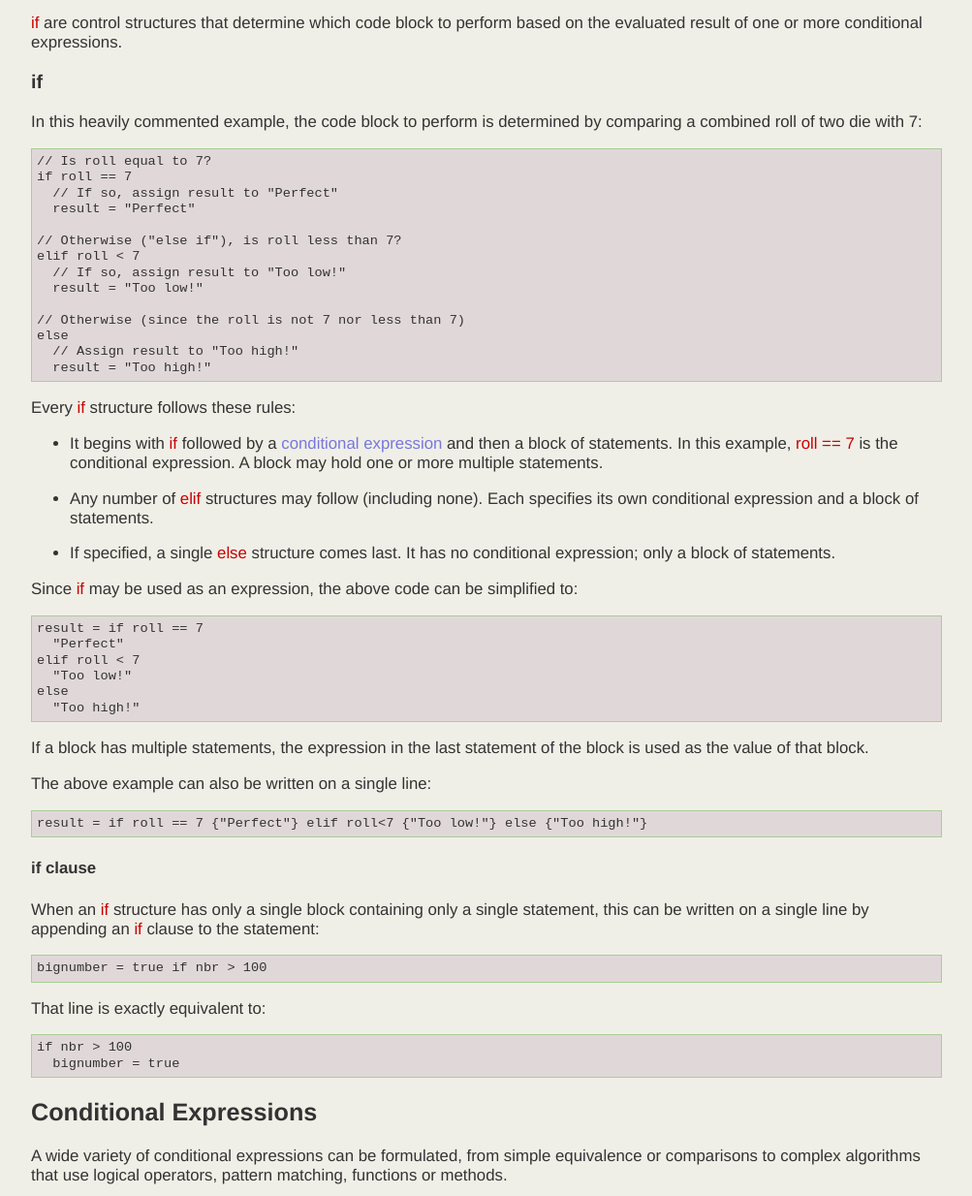
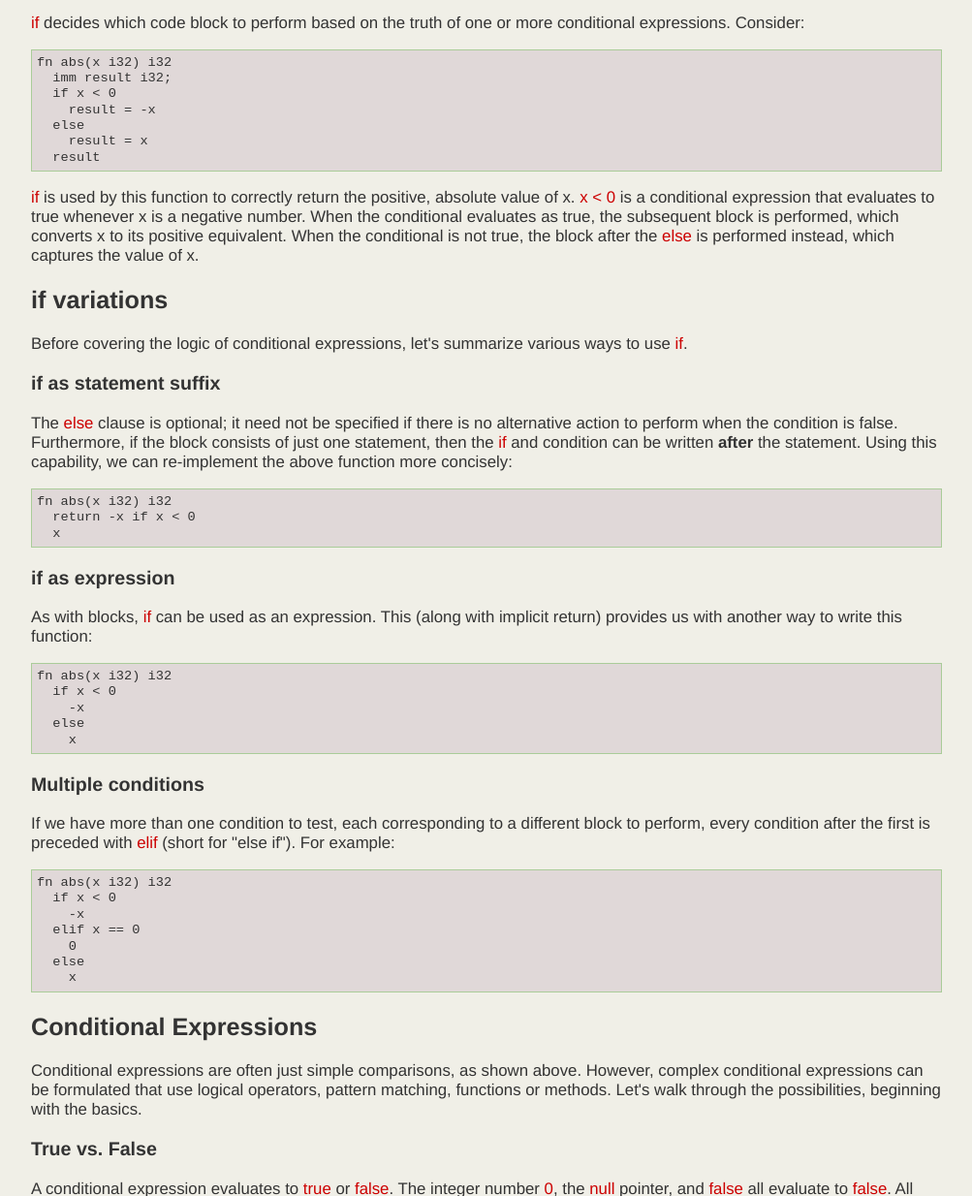
Before and after one commit to jondgoodwin/conesite, a plain HTML site: page public/coneref/refcondexp.html in a window 1280 px wide. Shown: the part 99-1333 px from the top of the page at 97% size, without its empty margins (138-1141 px from the left). Drawn offline with Linux system fonts and the light colour scheme.

Commit message:
Simplify description of if/conditional expressions

```diff
--- a/public/coneref/refcondexp.html
+++ b/public/coneref/refcondexp.html
@@ -1,6 +1,6 @@
 <html>
   <head>
-	  <title>If, Match and Conditional Logic - Cone Reference</title>
+	  <title>If and Conditional Expressions - Cone Reference</title>
 		<meta content="text/html; charset=UTF-8" http-equiv="content-type">
 		<meta name="viewport" content="width=device-width, initial-scale=1" />
 	  <link rel="stylesheet" type="text/css" href="standard.css" />
@@ -8,75 +8,80 @@
   <body>
 		<div id="header">
 			<a href="/"><div id="title">Cone</div></a>
-			<div id="sub">If, Match and Conditional Logic</div>
+			<div id="sub">If and Conditional Expressions</div>
 		</div>
 
     <div class="text">
 
-	<p><span class="pre">if</span> are control structures
-	that determine which code block to perform based on the evaluated result of one or more conditional expressions.</p>
+	<p><span class="pre">if</span> decides which code block
+	to perform based on the truth of one or more conditional expressions.
+	Consider:</p>
 
-	<h3 id="if">if</h3>
-	<p>In this heavily commented example, the code block to perform is determined
-	by comparing a combined roll of two die with 7:</p>
 <pre>
-// Is roll equal to 7?
-if roll == 7
-  // If so, assign result to "Perfect"
-  result = "Perfect"
+fn abs(x i32) i32
+  imm result i32;
+  if x &lt; 0
+    result = -x
+  else
+    result = x
+  result
+</pre>
+	<p><span class="pre">if</span> is used by this function to correctly
+	return the positive, absolute value of x.
+	<span class="pre">x &lt; 0</span> is a conditional expression that evaluates
+	to true whenever x is a negative number. When the conditional evaluates as true,
+	the subsequent block is performed, which converts x to its positive equivalent.
+	When the conditional is not true, the block after the
+	<span class="pre">else</span> is performed instead, which captures the value of x.</p>
 
-// Otherwise ("else if"), is roll less than 7?
-elif roll &lt; 7
-  // If so, assign result to "Too low!"
-  result = "Too low!"
+	<h2 id="if">if variations</h2>
+	<p>Before covering the logic of conditional expressions,
+	let's summarize various ways to use
+	<span class="pre">if</span>.</p>
 
-// Otherwise (since the roll is not 7 nor less than 7)
-else
-  // Assign result to "Too high!"
-  result = "Too high!"
-</pre>
-	<p>Every <span class="pre">if</span> structure follows these rules:</p>
-	<ul>
-	<li>It begins with <span class="pre">if</span> followed by a
-	<a href="#condexp">conditional expression</a> and then a block of statements.
-	In this example, <span class="pre">roll == 7</span> is the conditional expression.
-	A block may hold one or more multiple statements.</li>
-	<li>Any number of <span class="pre">elif</span> structures may follow (including none).
-	Each specifies its own conditional expression and a block of statements.</li>
-	<li>If specified, a single <span class="pre">else</span> structure comes last.
-	It has no conditional expression; only a block of statements.</li>
-	</ul>
-	<p>Since <span class="pre">if</span> may be used as an expression, the above code can be simplified to:</p>
+	<h3>if as statement suffix</h3>
+	<p>The <span class="pre">else</span> clause is optional; it need not be specified if there
+	is no alternative action to perform when the condition is false.
+	Furthermore, if the block consists of just one statement,
+	then the <span class="pre">if</span> and condition can be written <b>after</b> the statement.
+	Using this capability, we can re-implement the above function more concisely:
 <pre>
-result = if roll == 7
-  "Perfect"
-elif roll &lt; 7
-  "Too low!"
-else
-  "Too high!"
-</pre>
-	<p>If a block has multiple statements, the expression in the last statement of the block
-	is used as the value of that block.</p>
-	<p>The above example can also be written on a single line:</p>
-<pre>
-result = if roll == 7 {"Perfect"} elif roll&lt;7 {"Too low!"} else {"Too high!"}
+fn abs(x i32) i32
+  return -x if x &lt; 0
+  x
 </pre>
 
-	<h4>if clause</h4>
-	<p>When an <span class="pre">if</span> structure has only a single block containing only a single statement,
-	this can be written on a single line by appending an <span class="pre">if</span> clause to the statement:</p>
+	<h3>if as expression</h3>
+	<p>As with blocks, <span class="pre">if</span> can be used as an expression.
+	This (along with implicit return) provides us with another way to write this function:</p>
 <pre>
-bignumber = true if nbr &gt; 100
+fn abs(x i32) i32
+  if x &lt; 0
+    -x
+  else
+    x
 </pre>
-	<p>That line is exactly equivalent to:</p>
+
+	<h3>Multiple conditions</h3>
+	<p>If we have more than one condition to test, each corresponding to
+	a different block to perform, every condition after the first
+	is preceded with <span class="pre">elif</span> (short for "else if").
+	For example:</p>
 <pre>
-if nbr &gt; 100
-  bignumber = true
+fn abs(x i32) i32
+  if x &lt; 0
+    -x
+  elif x == 0
+    0
+  else
+    x
 </pre>
 
 	<h2 id="condexp">Conditional Expressions</h2>
-	<p>A wide variety of conditional expressions can be formulated, from simple equivalence or comparisons
-	to complex algorithms that use logical operators, pattern matching, functions or methods.</p>
+	<p>Conditional expressions are often just simple comparisons, as shown above.
+	However, complex conditional expressions can be formulated that use
+	logical operators, pattern matching, functions or methods.
+	Let's walk through the possibilities, beginning with the basics.</p>
 
 	<h3>True vs. False</h3>
 	<p>A conditional expression evaluates to <span class="pre">true</span> or <span class="pre">false</span>.
@@ -86,23 +91,19 @@ if nbr &gt; 100
 	Thus:</p>
 <pre>
 // This statement will never execute
-a += 1 if 0   // since 0 is equivalent to false
+a += 1 if 0   // since 0 evaluates to false
 
 // This statement will always execute
 a += 1 if "hello"
 </pre>
-	<p>These rules make it possible to use function or method calls as part of a conditional expression:</p>
+	<p>This applies to the (first) value returned by a function or method call:</p>
 <pre>
 a += 1 if a.isOdd
 </pre>
-	<p>Conditional expressions are not just for <span class="pre">if</span> and <span class="pre">while</span>.
-	A conditional expression may be used within any expression:</p>
-<pre>
-imm isOne Bool = (a == 1)    // isOne will be either true or false
-</pre>
 
-	<h3>Equivalence Operators</h3>
-	<p>The <span class="pre">==</span> operator returns true if two values have the same content and type.
+	<h3>Equivalence</h3>
+	<p>With most values, we can compare whether they are the same by using an equivalence operator.
+	The <span class="pre">==</span> operator returns true if two values have the same content and type.
 	<span class="pre">!=</span> (not equal) is true if they do not. For example:</p>
 <pre>
 x == 3.0        // Returns true if the local variable x's value is 3.0
@@ -115,30 +116,24 @@ true != false   // Returns true
 	For example, two floating point numbers could be evaluated as equal
 	if they are within some margin of error (resulting from floating point calculation rounding errors).
 	Similarly, two lists might be equal if they have the exact same contents.
-	Some types may not implement the <span class="pre">==</span> method.</p>
+	A type must implement the <span class="pre">==</span> method to ensure its values can be compared.</p>
 
-	<h3>Comparison Operators</h3>
+	<h3>Ordered Comparison</h3>
 	<p>Comparison operators determine whether one value is greater or less than some other value.
 	They work only on types that are comparable, such as numbers.</p>
 <pre>
 x &gt;= 2          // Returns true if x is greater than or equal to 2 (&gt;, &lt;, &lt;= are variants)
 2 &lt;= 2.0        // Returns false any time the types do not agree
 </pre>
-	<p>Float values are compared using the same closeness criteria described above.
-	For one Float value to be less than another, it must be less by at least the comparable closeness.</p>
-	<p>In some cases, a type can make its values comparable by implementing just the
-	<span class="pre">&lt;=&gt;</span> (rocket-ship) operator/method.
-	This returns an integer (rather than true or false): -1 if less, 0 if equal, and 1 if greater.</p>
-<pre>
--2 <=> 4      // Returns -1
-</pre>
-	<p>Use of the <span class="pre">Comparable</span> trait would then implement the other
-	comparison operators using the rocket-ship operator.</p>
 
 	<h3>Boolean Operators</h3>
-	<p>Acorn has three boolean operators:
-	'and', 'or' and 'not' ('!').
-	For example:</p>
+	<p>Sometimes a conditional expression requires checking multiple conditions
+	and then combining those results together into a single true/false determination.
+	The boolean operators
+	'and', 'or' and 'not' ('!') are used to accomplish this.
+	These operators are distinctly different than the bitwise logic operators
+	('&', '|', and '~') introduced in an earlier section.</p>
+	<p>For example:</p>
 <pre>
 0==3 or not 2&lt;3 and 3==3   // Returns true ('and' is evaluated before 'or')
 </pre>
@@ -146,23 +141,22 @@ x &gt;= 2          // Returns true if x is greater than or equal to 2 (&gt;, &lt
 	<ul>
 	<li>As mentioned earlier, they treat 0, null and false as false. All other values are considered true.</li>
 	<li>The boolean operators 'and' and 'or' will stop evaluating any time the answer is known for sure.
-	Thus, the .isEmpty method will never be performed in this expression (making it similar to a simple 'if' statement):
+	Thus, the .isEmpty method will never be performed in this expression:
 <pre>
 false and list.isEmpty
 </pre>
 	</li>
 	<li>The logical operators have a lower precedence than evaluation operators, but higher than assignment.
-	! has the highest precedence, then 'and', then 'or'.</li>
+	'not' has the highest precedence, then 'and', then 'or'.</li>
 	</ul>
-	<p><b>Note:</b>
-	In case it is not obvious by now, these boolean operators are not the same
-	as the boolean bit-wise logical operators described earlier.</p>
 
-	<p><b>Note 2:</b>
-	If a comparison operator or boolean operator is used outside the context of a control structure
-	that wants a conditional expression (e.g., if), in most cases it will evaluate to a value of 'true' or 'false'.
-	If the conditional expression just uses 'and' or 'or' operators, its value will be the
-	last value evaluated in that expression.</p>
+	<h3>Expression usage</h3>
+	<p>Conditional expressions need not only be found on control flow statements
+	like <span class="pre">if</span>. They may also be incorporated as part of any
+	arbitrary expression. For example:</p>
+<pre>
+imm isOne = (a == 1)    // isOne will be either true or false
+</pre>
 
 		<p style="text-align: right; margin-top: 2em;">
 			<a href="refmatch.html"><img alt="_" src="next.png" /></a>
```
